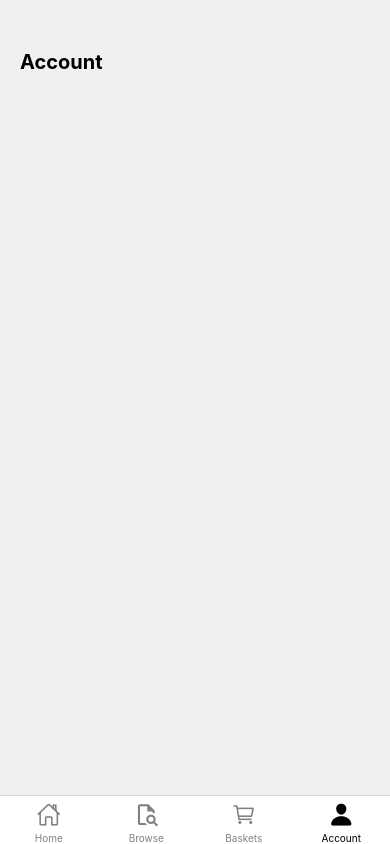
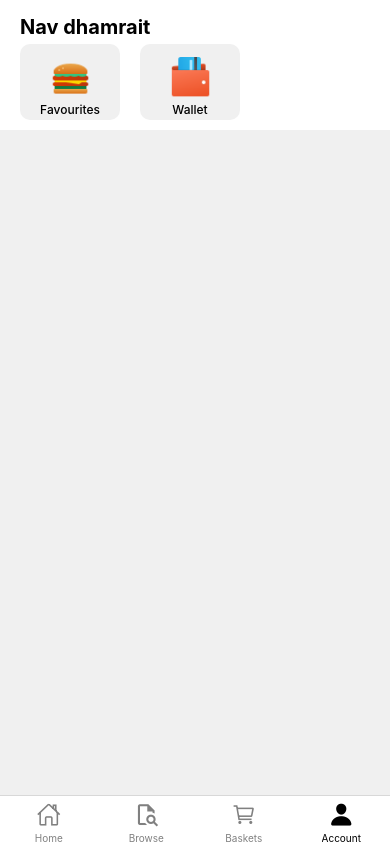
Before and after one commit to nav-commits/UberEats, a React Native app: screen /Account in a window 390 px wide. Built offline with nearby package versions, Linux system fonts and the light colour scheme.

Commit message:
refactored restaurant component and styling

```diff
--- a/src/Components/Atoms/SelectType/SelectType.jsx
+++ b/src/Components/Atoms/SelectType/SelectType.jsx
@@ -1,12 +1,12 @@
-import { View, StyleSheet,Text} from 'react-native';
+import { View, TouchableOpacity} from 'react-native';
 import React from 'react';
-export default function SelectType({ typeItem, Image, bottomText, width }) {
+export default function SelectType({ typeItem, Image, bottomText, width, backgroundColor }) {
     return (
-        <View>
+        <TouchableOpacity>
             <View
                 style={{
                     padding: 3,
-                    backgroundColor: '#F0F0F0',
+                    backgroundColor: backgroundColor,
                     width: width,
                     borderRadius: 10,
                     marginLeft: 20
@@ -16,9 +16,6 @@ export default function SelectType({ typeItem, Image, bottomText, width }) {
                 {typeItem}
             </View>
             {bottomText}
-        </View>
-
+        </TouchableOpacity>
     );
 }
-
-const styles = StyleSheet.create({});
--- /dev/null
+++ b/src/Components/Molecules/RestaurantItem/RestaurantItem.jsx
@@ -0,0 +1,74 @@
+import { View, Text, Image, StyleSheet, TouchableOpacity } from 'react-native';
+import MaterialCommunityIcons from 'react-native-vector-icons/MaterialCommunityIcons';
+import React from 'react';
+export default function RestaurantItem({
+    img,
+    isActive,
+    name,
+    location,
+    deliveryCost,
+    deliveryFee,
+    time,
+    rating,
+    toggleSwitch,
+}) {
+    return (
+        <TouchableOpacity>
+            <Image
+                source={{
+                    uri: img,
+                }}
+                style={{ width: '100%', height: 180, marginTop: 10 }}
+            />
+            <TouchableOpacity
+                style={{ position: 'absolute', right: 20, top: 20 }}
+                onPress={toggleSwitch}
+            >
+                <MaterialCommunityIcons
+                    name={isActive ? 'cards-heart' : 'cards-heart-outline'}
+                    size={20}
+                    color='white'
+                />
+            </TouchableOpacity>
+            <View style={styles.contentContainer}>
+                <View>
+                    <View style={{ display: 'flex', flexDirection: 'row' }}>
+                        <Text style={{ fontWeight: 'bold', fontSize: 15 }}>{name}</Text>
+                        <Text style={{ fontWeight: 'bold', fontSize: 15 }}> {location}</Text>
+                    </View>
+                    <View style={{ display: 'flex', flexDirection: 'row', gap: 10 }}>
+                        <Text style={{ fontSize: 10, color: 'gray' }}>
+                            ${deliveryCost} {deliveryFee}
+                        </Text>
+                        <Text style={{ fontSize: 10, color: 'gray' }}>{time}</Text>
+                    </View>
+                </View>
+
+                <View style={styles.ratingStyle}>
+                    <Text style={{ fontSize: 10, color: 'black' }}>{rating}</Text>
+                </View>
+            </View>
+        </TouchableOpacity>
+    );
+}
+
+const styles = StyleSheet.create({
+    parentContainer: {
+        paddingVertical: 20,
+        backgroundColor: 'white',
+    },
+    ratingStyle: {
+        backgroundColor: '#F0F0F0',
+        borderRadius: 15,
+        alignItems: 'center',
+        height: 25,
+        width: 25,
+        justifyContent: 'center',
+    },
+    contentContainer: {
+        display: 'flex',
+        flexDirection: 'row',
+        justifyContent: 'space-around',
+        gap: 130,
+    },
+});
--- a/src/Components/Organisms/RestaurantsItemsContent/RestaurantItemsContent.jsx
+++ b/src/Components/Organisms/RestaurantsItemsContent/RestaurantItemsContent.jsx
@@ -1,76 +1,25 @@
-import { View, Text, Image, StyleSheet, TouchableOpacity } from 'react-native';
-import MaterialCommunityIcons from 'react-native-vector-icons/MaterialCommunityIcons';
+import { View,StyleSheet } from 'react-native';
 import React from 'react';
+import RestaurantItem from '../../Molecules/RestaurantItem/RestaurantItem';
+
 export default function RestaurantItemsContent({ data, toggleSwitch, isActive }) {
     return (
         <View style={{ backgroundColor: 'white', marginTop: 10, padding: 15 }}>
             {data.map((item, i) => (
                 <View key={i}>
-                    <Image
-                        source={{
-                            uri: item.img,
-                        }}
-                        style={{ width: '100%', height: 180, marginTop: 10 }}
+                    <RestaurantItem
+                        img={item.img}
+                        isActive={isActive}
+                        name={item.name}
+                        location={item.location}
+                        deliveryCost={item.deliveryDetails.deliveryCost}
+                        deliveryFee={item.deliveryDetails.deliveryFee}
+                        time={item.deliveryDetails.time}
+                        rating={item.rating}
+                        toggleSwitch={toggleSwitch}
                     />
-                    <TouchableOpacity
-                        style={{ position: 'absolute', right: 20, top: 20 }}
-                        onPress={toggleSwitch}
-                    >
-                        <MaterialCommunityIcons
-                            name={isActive ? 'cards-heart' : 'cards-heart-outline'}
-                            size={20}
-                            color='white'
-                        />
-                    </TouchableOpacity>
-                    <View style={styles.contentContainer}>
-                        <View>
-                            <View style={{ display: 'flex', flexDirection: 'row' }}>
-                                <Text style={{ fontWeight: 'bold', fontSize: 15 }}>
-                                    {item.name}
-                                </Text>
-                                <Text style={{ fontWeight: 'bold', fontSize: 15 }}>
-                                    {' '}
-                                    {item.location}
-                                </Text>
-                            </View>
-                            <View style={{ display: 'flex', flexDirection: 'row', gap: 10 }}>
-                                <Text style={{ fontSize: 10, color: 'gray' }}>
-                                    ${item.deliveryDetails.deliveryCost}{' '}
-                                    {item.deliveryDetails.deliveryFee}
-                                </Text>
-                                <Text style={{ fontSize: 10, color: 'gray' }}>
-                                    {item.deliveryDetails.time}
-                                </Text>
-                            </View>
-                        </View>
-
-                        <View style={styles.ratingStyle}>
-                            <Text style={{ fontSize: 10, color: 'black' }}>{item.rating}</Text>
-                        </View>
-                    </View>
                 </View>
             ))}
         </View>
     );
 }
-
-const styles = StyleSheet.create({
-    parentContainer: {
-        paddingVertical: 20,
-        backgroundColor: 'white',
-    },
-    ratingStyle: {
-        backgroundColor: '#F0F0F0',
-        borderRadius: 15,
-        alignItems: 'center',
-        height: 25,
-        width: 25,
-        justifyContent: 'center',
-    },
-    contentContainer: {
-        display: 'flex',
-        flexDirection: 'row',
-        justifyContent: 'space-around',
-        gap: 130,
-    },
-});
--- a/src/Components/Organisms/SelectTypeContent/SelectTypeContent.jsx
+++ b/src/Components/Organisms/SelectTypeContent/SelectTypeContent.jsx
@@ -1,11 +1,11 @@
-import { View, StyleSheet, Text, Image, TouchableOpacity } from 'react-native';
+import { View, StyleSheet, Text, Image} from 'react-native';
 import React from 'react';
 import SelectType from '../../Atoms/SelectType/SelectType';
 export default function SelectTypeContent({ data }) {
     return (
         <View style={styles.parentWrapper}>
             {data.map((label, i) => (
-                <TouchableOpacity key={i}>
+                <View key={i}>
                     <SelectType
                         Image={
                             <View
@@ -25,8 +25,9 @@ export default function SelectTypeContent({ data }) {
                         typeItem={<Text style={styles.typeItem}>{label.label}</Text>}
                         bottomText={<Text style={styles.bottomText}>{label.labelBottom}</Text>}
                         width={label.width}
+                        backgroundColor={'#F0F0F0'}
                     />
-                </TouchableOpacity>
+                </View>
             ))}
         </View>
     );
--- a/src/Components/Screens/TabScreens/Account.jsx
+++ b/src/Components/Screens/TabScreens/Account.jsx
@@ -1,12 +1,74 @@
-import { View, Text } from 'react-native';
+import { View, Text, Image, StyleSheet } from 'react-native';
 import { useContext } from 'react';
+import SelectTypeContent from '../../Organisms/SelectTypeContent/SelectTypeContent';
+import SelectType from '../../Atoms/SelectType/SelectType';
 
 export default function Account() {
     return (
-        <View style={{ paddingLeft: 20, paddingTop: 50 }}>
-            <Text style={{ fontWeight: 'bold', fontSize: 20 }}>
-                Account
+        <View style={{ paddingTop: 15, backgroundColor: 'white' }}>
+            <Text style={{ fontWeight: 'bold', fontSize: 20, paddingLeft: 20, paddingBottom: 5 }}>
+                Nav dhamrait
             </Text>
+            <View style={{ display: 'flex', flexDirection: 'row', marginBottom: 10 }}>
+                <SelectType
+                    Image={
+                        <View
+                            style={{
+                                display: 'flex',
+                                flexDirection: 'row',
+                                justifyContent: 'center',
+                                paddingTop: 10,
+                            }}
+                        >
+                            <Image
+                                source={require('../../../../assets/Food.png')}
+                                style={{ width: 45, height: 45 }}
+                            />
+                        </View>
+                    }
+                    typeItem={<Text style={styles.typeItem}>Favourites</Text>}
+                    width={100}
+                    height={40}
+                    backgroundColor={'#F0F0F0'}
+                />
+                <SelectType
+                    Image={
+                        <View
+                            style={{
+                                display: 'flex',
+                                flexDirection: 'row',
+                                justifyContent: 'center',
+                                paddingTop: 10,
+                            }}
+                        >
+                            <Image
+                                source={require('../../../../assets/wallet.png')}
+                                style={{ width: 45, height: 45 }}
+                            />
+                        </View>
+                    }
+                    typeItem={<Text style={styles.typeItem}>Wallet</Text>}
+                    width={100}
+                    height={40}
+                    backgroundColor={'#F0F0F0'}
+                />
+
+            </View>
+
+
         </View>
     );
 }
+const styles = StyleSheet.create({
+    bottomText: {
+        textAlign: 'center',
+        fontSize: 11,
+        paddingLeft: 15,
+        fontWeight: '500',
+    },
+    typeItem: {
+        fontSize: 12,
+        fontWeight: '500',
+        textAlign: 'center'
+    },
+});
--- a/src/Components/Screens/TabScreens/Home.jsx
+++ b/src/Components/Screens/TabScreens/Home.jsx
@@ -52,7 +52,7 @@ export default function Home() {
                             }
                         />
                     </View>
-                    <ScrollView showsVerticalScrollIndicator={false}>
+                    <ScrollView showsVerticalScrollIndicator={false} stickyHeaderIndices={[0]}>
                         <SearchBar
                             onChangeText={(newText) => setInputs(newText)}
                             value={inputs}
```
Also changed, not shown: assets/wallet.png (added).
